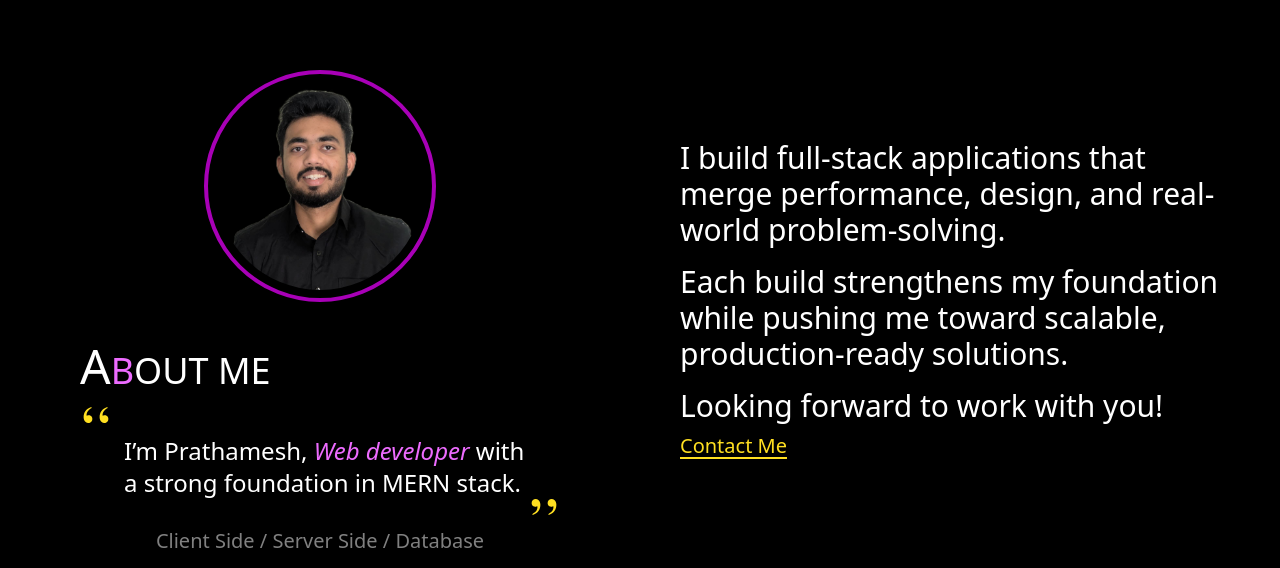
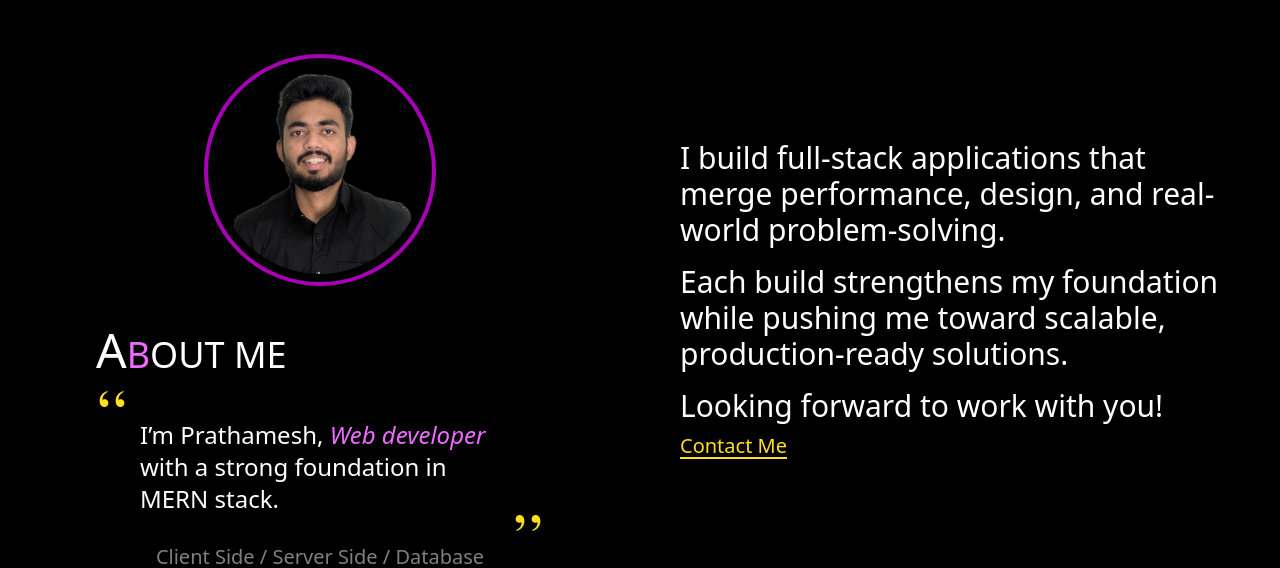
Before and after one commit to PSD24-art/portfolio, a React (Vite) app: page / in a window 1280 px wide. Shown: the part 912-1480 px from the top of the page. Built offline with nearby package versions, Linux system fonts and the light colour scheme.

Commit message:
Added icon

```diff
--- a/index.html
+++ b/index.html
@@ -2,7 +2,7 @@
 <html lang="en">
   <head>
     <meta charset="UTF-8" />
-    <link rel="icon" type="image/svg+xml" href="./src/assets/logo.png" />
+    <link rel="icon" type="image/svg+xml" href="./src/assets/square2.svg" />
     <meta name="viewport" content="width=device-width, initial-scale=1.0" />
     <title>Developer - PSD</title>
   </head>
--- a/src/Components/About.jsx
+++ b/src/Components/About.jsx
@@ -8,9 +8,9 @@ function About() {
     <>
       <div
         id="about"
-        className="pt-12 overflow-hidden flex flex-col items-center justify-evenly text-white lg:h-dvh lg:grid lg:grid-cols-2 lg:place-items-center  h-dvh bg-black/40"
+        className="pt-12 flex flex-col items-center justify-evenly text-white lg:h-dvh lg:grid lg:grid-cols-2 lg:place-items-center  h-dvh bg-black/40"
       >
-        <div className="flex flex-col items-center overflow-hidden">
+        <div className="flex flex-col items-center p-4">
           <div
             className="w-48 h-48 rounded-full border-4 border-fuchsia-700 p-2 transition-shadow duration-400 hover:shadow-[0_0_20px_rgba(255,255,255,0.45)] lg:w-58 lg:h-58
           "
--- a/src/Components/Projects.jsx
+++ b/src/Components/Projects.jsx
@@ -20,7 +20,7 @@ function Projects() {
     <>
       <div
         id="projects"
-        className="text-white rounded-4xl border-t-3 border-b-3 h-[calc(100vh-66px)] overflow-auto ms-5 me-5 md:ms-34 md:me-34 flex p-4 lg:border-r-4 lg:border-l-4 lg:border-0 lg:mb-10 lg:overflow-y-hidden lg:overflow-x-auto lg:items-center"
+        className="text-white rounded-4xl border-t-3 border-b-3 h-[calc(100vh-80px)] overflow-auto ms-5 me-5 md:ms-34 md:me-34 flex p-4 lg:border-r-4 lg:border-l-4 lg:border-0 lg:mb-10 lg:overflow-y-hidden lg:overflow-x-auto lg:items-center bg-black/40"
       >
         <div>
           <h3 className="text-left ps-4 text-2xl underline underline-offset-4 text-fuchsia-400">
```
